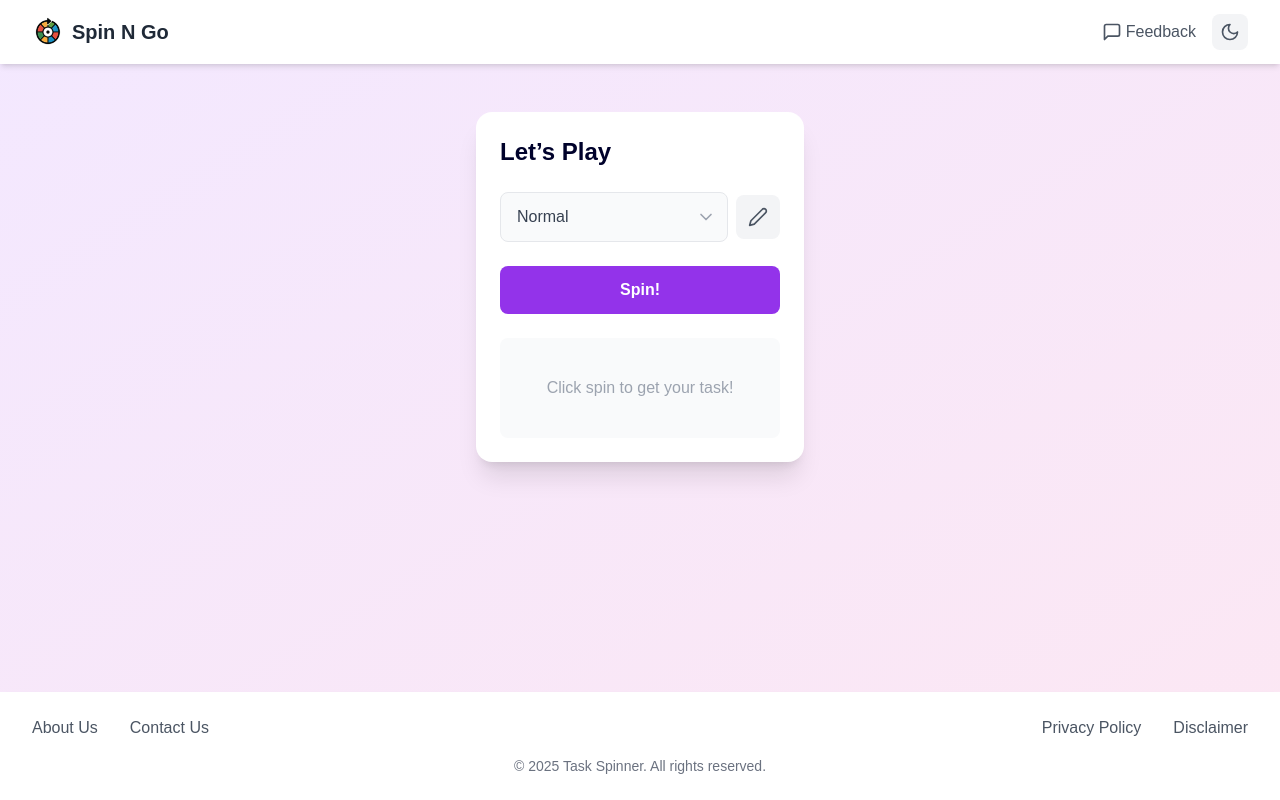
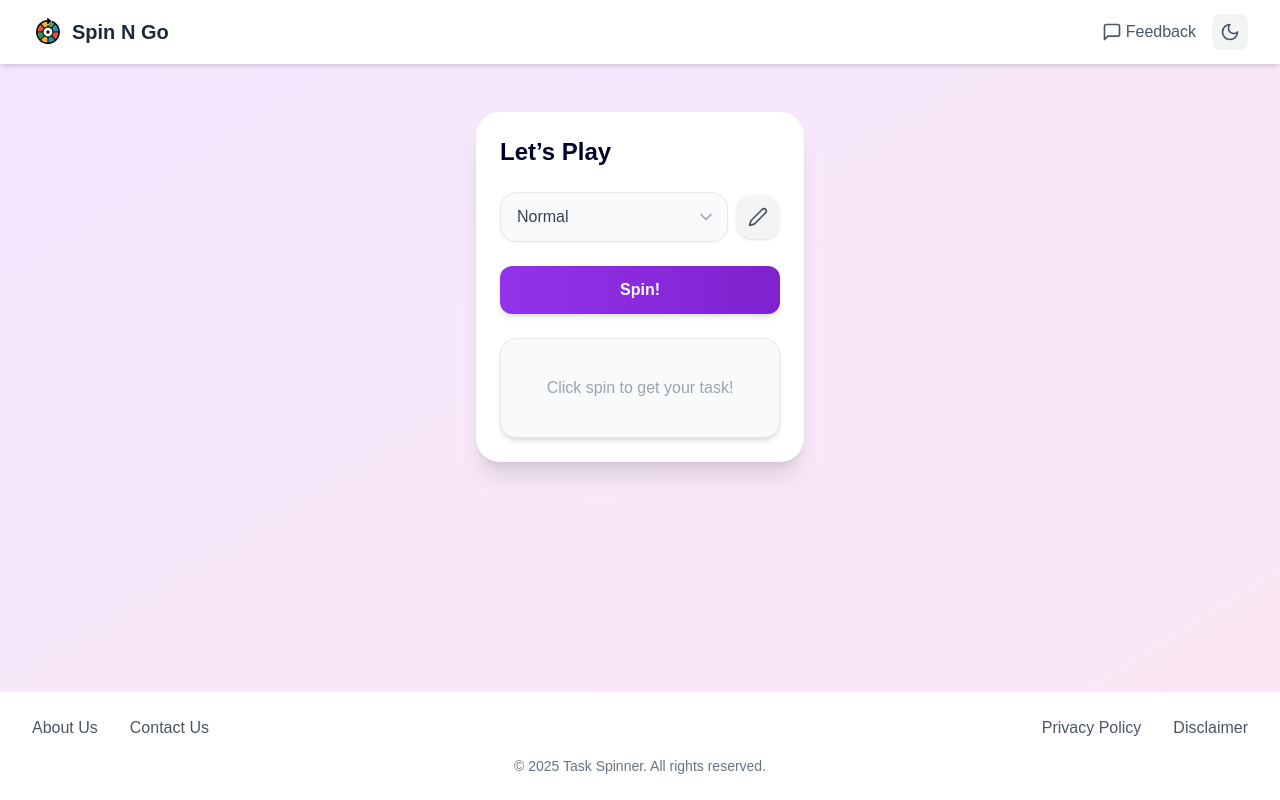
Before and after one commit to Thummar-harsh/spinngo, a React (Vite) app: page / in a window 1280 px wide. Built offline with nearby package versions, Linux system fonts and the light colour scheme.

Commit message:
change in ui/ux

```diff
--- a/src/App.tsx
+++ b/src/App.tsx
@@ -210,17 +210,18 @@ function App() {
       <div className="flex-grow max-w-md mx-auto pt-12 p-4">
 
 
-        <div className="bg-white dark:bg-gray-800 rounded-2xl shadow-xl p-6 space-y-6">
-        <h2 className="text-2xl font-bold text-[#00022B] dark:text-gray-300 mb-4 ">
-  Let’s Play
-</h2>
+        <div className="bg-white dark:bg-gray-800 rounded-3xl shadow-xl p-6 space-y-6">
+          <h2 className="text-2xl font-bold text-[#00022B] dark:text-gray-300 mb-4 ">
+            Let’s Play
+          </h2>
 
           <div className="flex items-center gap-2">
             <div className="relative flex-1">
               <select
                 value={selectedCategory}
                 onChange={(e) => setSelectedCategory(e.target.value)}
-                className="w-full px-4 py-3 rounded-lg bg-gray-50 dark:bg-gray-700 border border-gray-200 dark:border-gray-600 appearance-none pr-10 text-gray-700 dark:text-gray-200 focus:outline-none focus:ring-2 focus:ring-purple-500 focus:border-transparent"
+                className="w-full px-4 py-3 rounded-2xl bg-gray-50 dark:bg-gray-700 border border-gray-200 dark:border-gray-600 appearance-none pr-10 text-gray-700 dark:text-gray-200 shadow-sm focus:outline-none focus:ring-2 focus:ring-purple-500 focus:border-transparent transition-all duration-200 hover:shadow-md disabled:opacity-50 disabled:cursor-not-allowed"
+
                 disabled={isSpinning || isEditing}
               >
                 {Object.keys(tasks).map((category) => (
@@ -234,7 +235,8 @@ function App() {
             <button
               onClick={startEditing}
               disabled={isSpinning || isEditing}
-              className="p-3 rounded-lg bg-gray-100 dark:bg-gray-700 hover:bg-gray-200 dark:hover:bg-gray-600 text-gray-600 dark:text-gray-300 transition-colors duration-200"
+              className="p-3 rounded-2xl bg-gray-100 dark:bg-gray-700 shadow hover:shadow-md hover:scale-105 dark:hover:shadow-lg text-gray-600 dark:text-gray-300 transition-all duration-200"
+
             >
               <Edit2 size={20} />
             </button>
@@ -243,7 +245,9 @@ function App() {
           <button
             onClick={handleSpin}
             disabled={isSpinning || isEditing}
-            className="w-full bg-purple-600 hover:bg-purple-700 text-white font-semibold py-3 px-6 rounded-lg transition-colors duration-200 disabled:opacity-50 disabled:cursor-not-allowed"
+            className="w-full bg-gradient-to-r from-purple-600 to-purple-700 hover:from-purple-700 hover:to-purple-800 text-white font-semibold py-3 px-6 rounded-xl shadow-md hover:shadow-lg transition-all duration-300 disabled:opacity-50 disabled:cursor-not-allowed"
+
+            // className="w-full bg-purple-600 hover:bg-purple-700 text-white font-semibold py-3 px-6 rounded-lg transition-colors duration-200 disabled:opacity-50 disabled:cursor-not-allowed"
           >
             {isSpinning ? 'Spinning...' : 'Spin!'}
           </button>
@@ -261,7 +265,9 @@ function App() {
 
 
           <div
-            className={`bg-gray-50 dark:bg-gray-700 rounded-lg p-6 min-h-[100px] flex items-center justify-center text-center transition-opacity duration-200 w-full`}
+            // className={`bg-gray-50 dark:bg-gray-700 rounded-lg p-6 min-h-[100px] flex items-center justify-center text-center transition-opacity duration-200 w-full`}
+            className={`bg-gray-50 dark:bg-gray-700 rounded-2xl p-6 min-h-[120px] flex items-center justify-center text-center transition-all duration-300 w-full shadow-md hover:shadow-lg border border-gray-200 dark:border-gray-600`}
+
             style={{ minHeight: '100px', width: '280px' }}
           >
             {currentTask ? (
```
